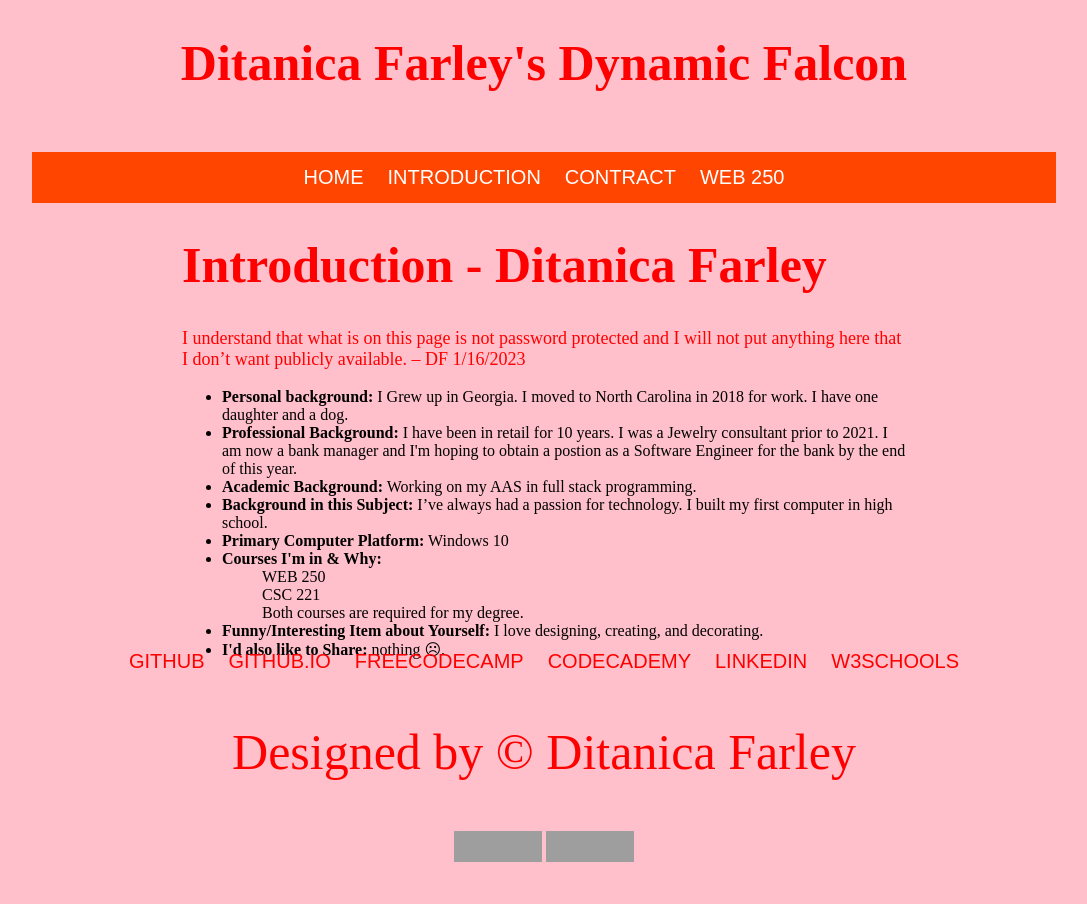
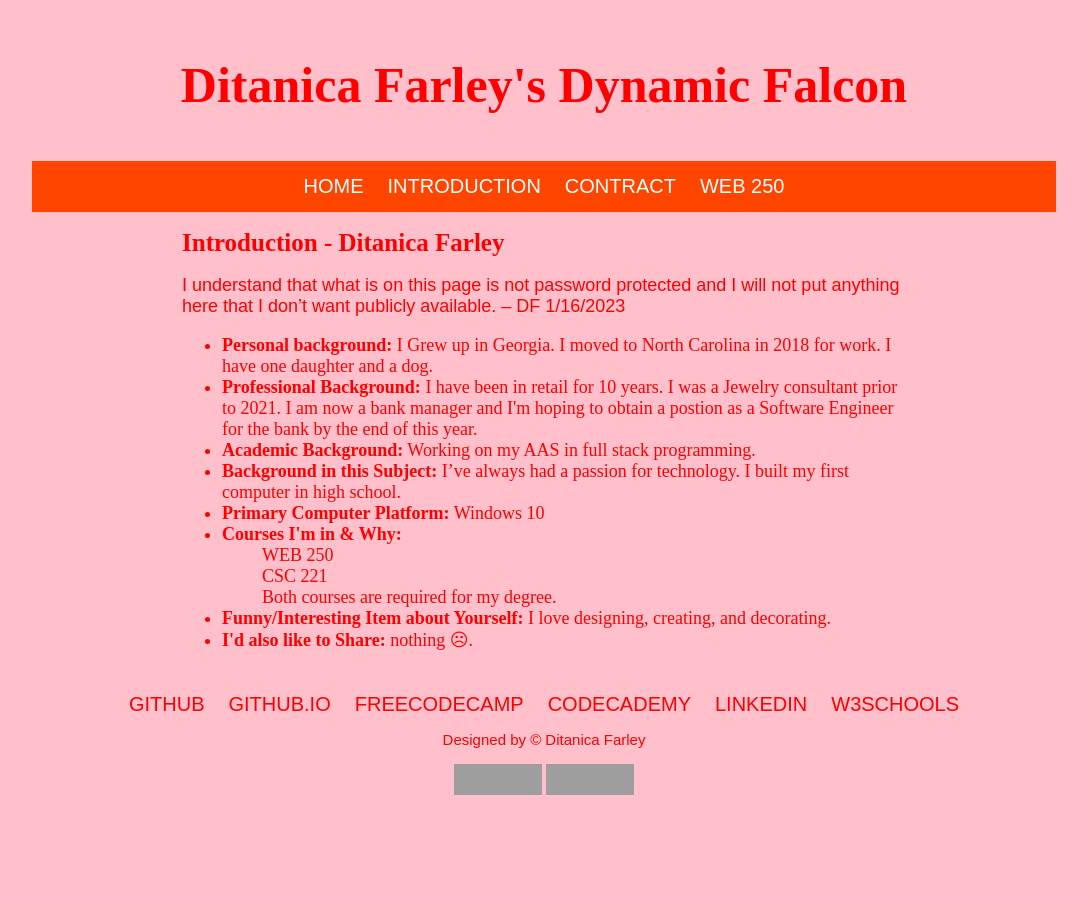
Before and after one commit to ditanica424/ditanica424.github.io, a PHP site: page /Introduction.html in a window 1280 px wide. Shown: the whole page, without its empty margins (96-1183 px from the left). After the commit the page ends 795 px from the top, so only its background shows below. Run offline with PHP 8.4, Linux system fonts and the light colour scheme; grey boxes are pictures that could not be loaded.

Commit message:
Update default2.css

```diff
--- a/Styles/default2.css
+++ b/Styles/default2.css
@@ -10,8 +10,9 @@ body {
 
 
 header {
-    height: 118px;
     text-align: center;
+    padding-top: 14px;
+    padding-bottom: 14px;
 }
 
 
@@ -25,6 +26,7 @@ nav {
 main {
     height: 400px;
     padding-top: 0px;
+    padding-bottom: 50px;
     padding-left: 150px;
     padding-right: 150px;
 }
@@ -35,36 +37,68 @@ footer {
     padding-bottom: 14px;
 }
 
-h1 {
+header h1 {
     color: red;
     font-style: normal;
     font-size: 50px;
 }
 
+main h1 {
+    color: red;
+    font-style: normal;
+    font-size: 25px;
+}
+
+main li {
+    font-size: 18px;
+    color: red;
+    font-style: normal;
+
+}
+
+main dd {
+    font-size: 18px;
+    color: red;
+    font-style: normal;
+
+}
+
 p {
     color: red;
     font-style: normal;
-    font-size: 50px;
+    font-size: 15px;
+    font-family: Arial, Helvetica, sans-serif;
 }
 
 main p {
     font-size: 18px;
+    color: red;
+    font-style: normal;
+
 }
 
-nav a {
-    text-decoration: none;
+a {
     color: white;
     font-family: Arial, Helvetica, sans-serif;
     font-size: 20px;
     padding-left: 10px;
     padding-right: 10px;
+
+}
+nav a {
+    color: white;
+    font-family: Arial, Helvetica, sans-serif;
+    font-size: 20px;
+    padding-left: 10px;
+    padding-right: 10px;
+    text-decoration: none;
 }
 
 footer a {
-    text-decoration: none;
     color: red;
     font-family: Arial, Helvetica, sans-serif;
     font-size: 20px;
     padding-left: 10px;
     padding-right: 10px;
+    text-decoration: none;
 }
```
